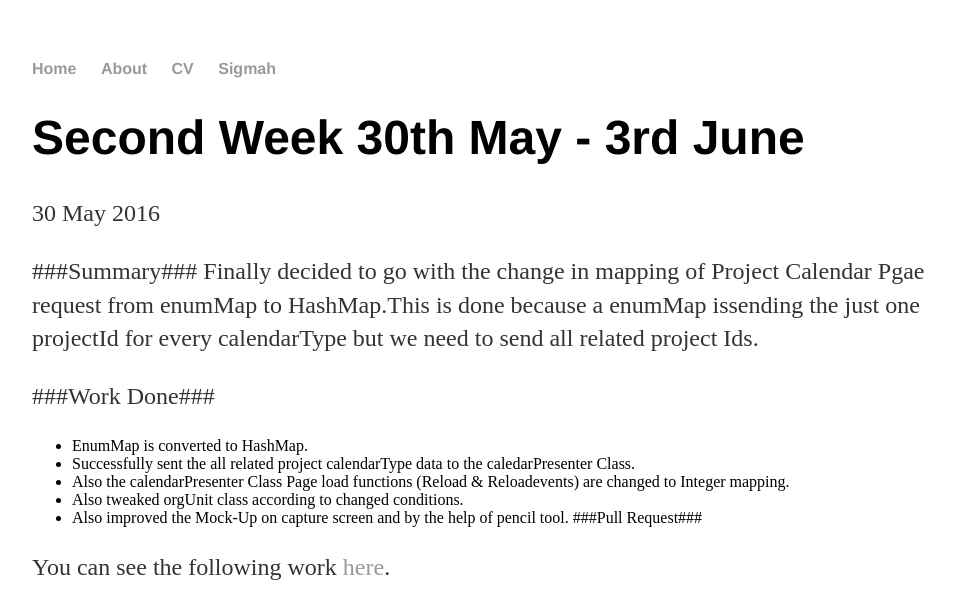
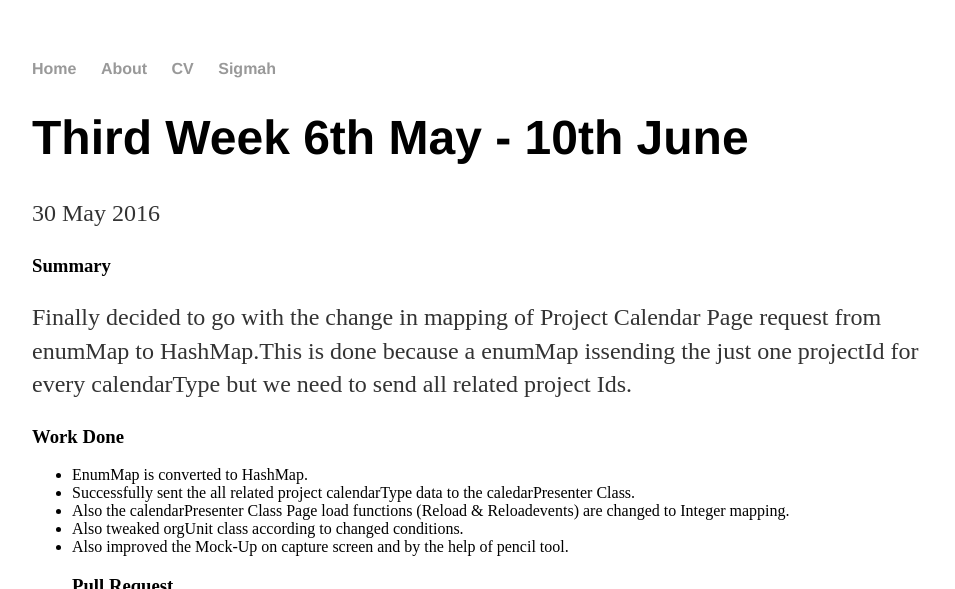
Before and after one commit to manishvishnoi2/manishvishnoi.github.io, a Jekyll site: the page built from _posts/2016-05-13-Sigmah-Third-Week-Report.md, in a window 1280 px wide, cut to the strip 0-589 px from the top of the page. Shown: the whole strip, without its empty margins (160-1115 px from the left). Built offline with Jekyll 4.4.1, drawn with Linux system fonts in a browser that asks for light colours; some of the changed text lies outside the part shown.

Commit message:
slight changes

```diff
--- a/_posts/2016-05-13-Sigmah-Third-Week-Report.md
+++ b/_posts/2016-05-13-Sigmah-Third-Week-Report.md
@@ -1,21 +1,21 @@
 ---
 layout: post
-title: "Second Week 30th May - 3rd June"
+title: "Third Week 6th May - 10th June"
 date: 2016-05-30
 ---
-###Summary###
-Finally decided to go with the change in mapping of Project Calendar Pgae request from enumMap to HashMap.This is done because a enumMap issending the just one projectId for every calendarType but we need to send all related project Ids.
+### Summary ###
+Finally decided to go with the change in mapping of Project Calendar Page request from enumMap to HashMap.This is done because a enumMap issending the just one projectId for every calendarType but we need to send all related project Ids.
 
-###Work Done###
+### Work Done ###
 
 * EnumMap is converted to HashMap.
 * Successfully sent the all related project calendarType data to the caledarPresenter Class.
 * Also the calendarPresenter Class Page load functions (Reload & Reloadevents) are changed to Integer mapping.
 * Also tweaked orgUnit class according to changed conditions.
 * Also improved the Mock-Up on capture screen and by the help of pencil tool.
-###Pull Request###
+### Pull Request ###
 
 You can see the following work [here](https://github.com/sigmah-dev/sigmah/pull/27).
 
-###Mock Up###
+### Mock Up ###
 ![Improved Mock Up](https://13778736201386859235.googlegroups.com/attach/610605f2bfab7/untitled_page.png?part=0.1&view=1&vt=ANaJVrEkdhKmWuOtWUuG3ucmHIMusQg_bfA_1ulZhVvEpJeUMNcD9Sz4GJh7eFYtiSriFpWtfo-447kFJwnlSVr97oL2aMbBmLIjbX7Qf0leMUkY65gBZck)
```
Also changed, not shown: _posts/2016-05-06-Sigmah-Second-Week-Report.md (+3 -3 lines), _posts/2016-05-30-Sigmah-first-week-Report.md (+0 -1 lines).
